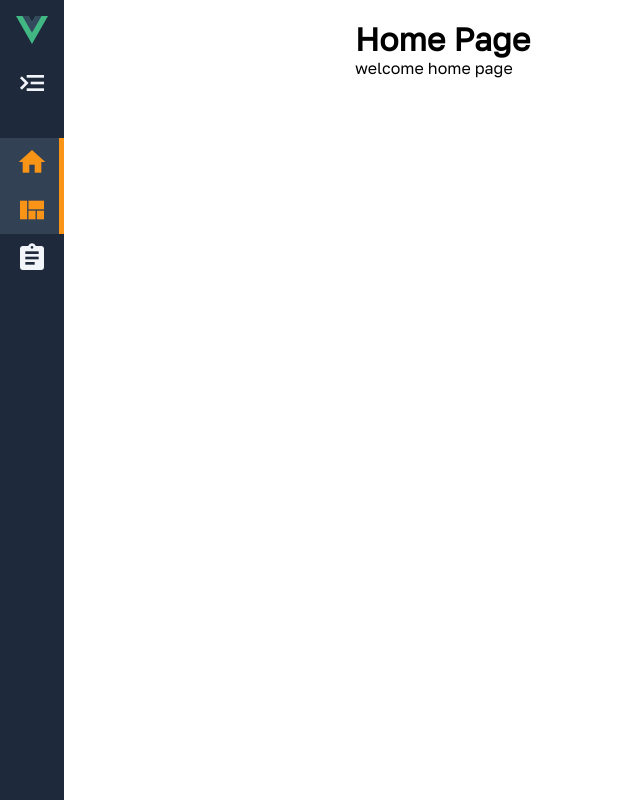
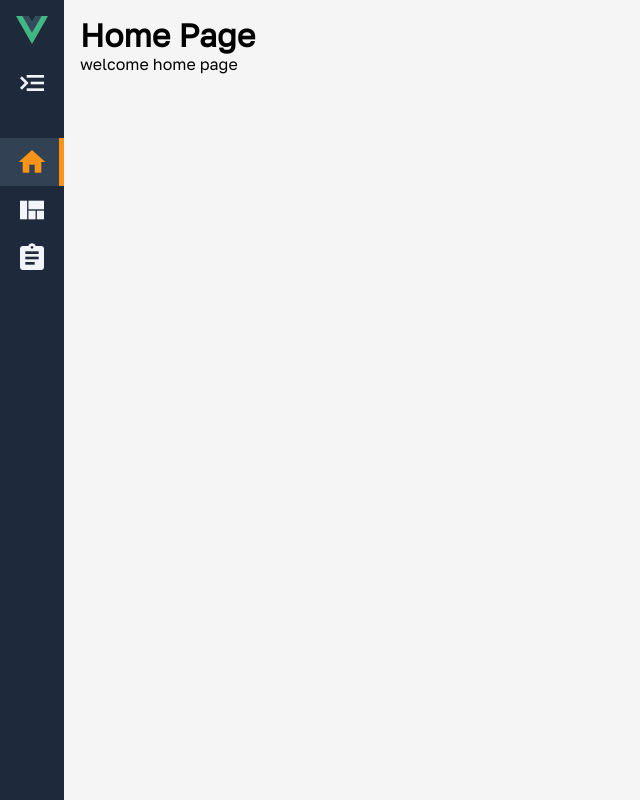
Before and after one commit to arsendemirci/vue-component-library, a Vue app: page / in a window 1280 px wide. Shown: the whole page, without its empty margins (0-640 px from the left). Built offline with nearby package versions, Linux system fonts and the light colour scheme.

Commit message:
fixed sidebar position

```diff
--- a/src/App.vue
+++ b/src/App.vue
@@ -1,8 +1,7 @@
 <template>
   <div class="app">
-      <div class="sidebar">
       <Sidebar />
-        </div>
+
     <div class="content">
         <header>
           <slot name="header"></slot>
@@ -22,53 +21,26 @@ export default {
 </script>
 
 <style scoped lang="scss">
-.content {
-  grid-area: content;
-  padding: 20px;
-  margin-right: 60px;
-}
-.sidebar {
-  grid-area: sidebar;
-}
 
   .app {
-    display: grid;
-    grid-gap: 20px;
-    grid-template-columns: 1fr 3fr;
-    grid-template-areas:
-    "sidebar content"
-  }
-  @media (max-width: 500px) {
-    .app {
-      grid-template-columns: 2fr 2fr;
-      grid-template-areas:
-      "content"
-      "sidebar"
-    }
-  }
-
-  /*.app {
-  display: grid;
-
+    display: flex;
+    flex-direction: row;
+    height: 100vh;
+    width: 100vw;
+    overflow: hidden;
+    background-color: #f5f5f5;
   main {
-    flex: 1 1 0;
-    padding: 2rem;
-
+    flex: 1;
     @media (max-width: 768px) {
       padding-left: 6rem;
     }
   }
-  header {
-    h1,
-    h3 {
-      text-shadow: 1px 1px 3px rgb(255, 255, 255);
-    }
-    h1 {
-      margin: 50px;
-    }
-    h3 {
-      margin: 0;
-    }
+  .content{
+    flex: 1;
+    padding: 1rem;
+    overflow-y: auto;
+    background-color: #f5f5f5;
+    transition: .2s ease-out;
   }
-} */
+}
 </style>
--- a/src/components/brand/Sidebar.vue
+++ b/src/components/brand/Sidebar.vue
@@ -15,7 +15,7 @@
        <span class="material-icons">home</span>
        <span class="text">Introduction</span>
      </router-link>
-     <router-link class="button" to="/" @click="toggleSidebar">
+     <router-link class="button" to="/components" @click="toggleSidebar">
        <span class="material-icons">view_quilt</span>
        <span class="text">Components</span>
        <span class="material-icons sidebar-toggle-btn" :class="{ 'sub-menu-clicked': isSidebarOpen }">arrow_drop_down</span>
@@ -63,7 +63,8 @@ const toggleSidebar = () => {
 <style scoped lang="scss">
 
 aside{
-  position: fixed;
+  position: relative;
+  z-index: 100;
   display: flex;
   flex-direction: column;
   width: calc(2rem + 32px);
```
